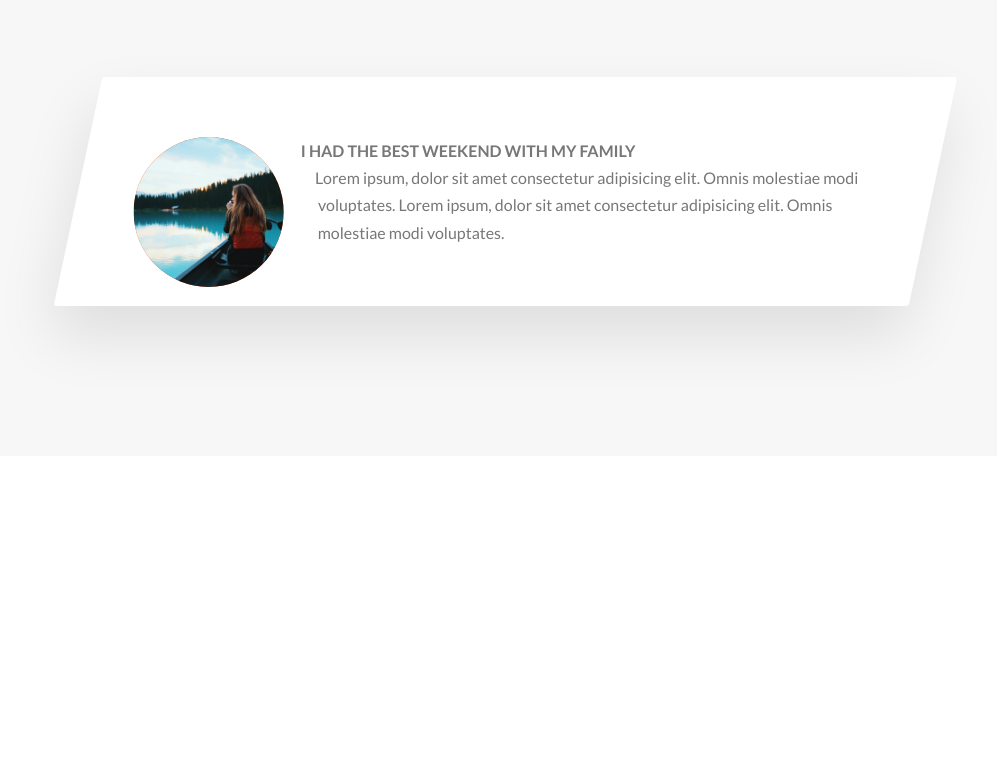
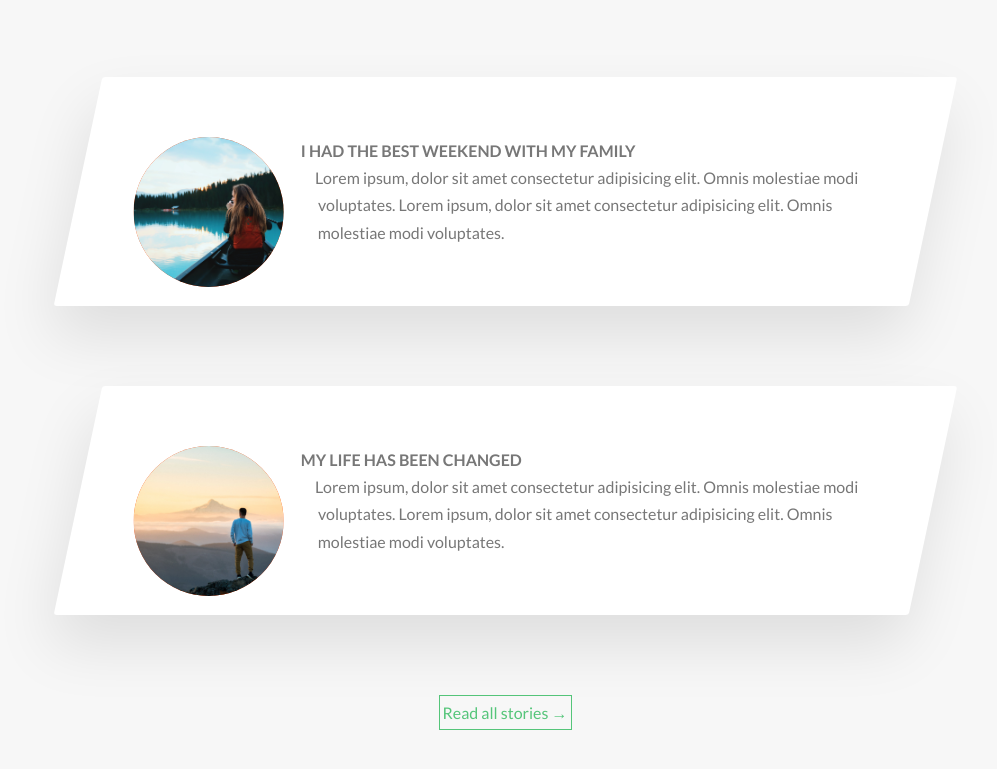
Before and after one commit to dknangia/advance-css, a website: page Natours/starter/index.html in a window 1280 px wide. Shown: the part 3613-4382 px from the top of the page, without its empty margins (135-1132 px from the left). Before the commit the page ends 4099 px from the top, so only its background shows below. Drawn offline with Linux system fonts and the light colour scheme.

Commit message:
Html changes

```diff
--- a/Natours/starter/index.html
+++ b/Natours/starter/index.html
@@ -245,15 +245,48 @@
         <div class="row">
           <div class="story">
             <figure class="story__shape">
-               <img class="story__img" src="img/nat-8.jpg" alt="Person on tour">
+              <img
+                class="story__img"
+                src="img/nat-8.jpg"
+                alt="Person on tour"
+              />
+              <figcaption class="story__caption">Mary Smith</figcaption>
             </figure>
             <div class="story__text">
-               <h3 class="heading-tertiary">I had the best weekend with my family</h3>
+              <h3 class="heading-tertiary">
+                I had the best weekend with my family
+              </h3>
               <p>
-                 Lorem ipsum, dolor sit amet consectetur adipisicing elit. Omnis molestiae modi voluptates. Lorem ipsum, dolor sit amet consectetur adipisicing elit. Omnis molestiae modi voluptates.
+                Lorem ipsum, dolor sit amet consectetur adipisicing elit. Omnis
+                molestiae modi voluptates. Lorem ipsum, dolor sit amet
+                consectetur adipisicing elit. Omnis molestiae modi voluptates.
               </p>
             </div>
           </div>
+        </div>
+
+        <div class="row">
+          <div class="story">
+            <figure class="story__shape">
+              <img
+                class="story__img"
+                src="img/nat-9.jpg"
+                alt="Person on tour"
+              />
+              <figcaption class="story__caption">Mark King</figcaption>
+            </figure>
+            <div class="story__text">
+              <h3 class="heading-tertiary">My life has been changed</h3>
+              <p>
+                Lorem ipsum, dolor sit amet consectetur adipisicing elit. Omnis
+                molestiae modi voluptates. Lorem ipsum, dolor sit amet
+                consectetur adipisicing elit. Omnis molestiae modi voluptates.
+              </p>
+            </div>
+          </div>
+        </div>
+        <div class="u-center-text u-margin-bottom-big">
+          <a href="#" class="btn-text">Read all stories &rarr;</a>
         </div>
       </section>
     </main>
```
Lines whose indentation alone changed are shown as unchanged.
